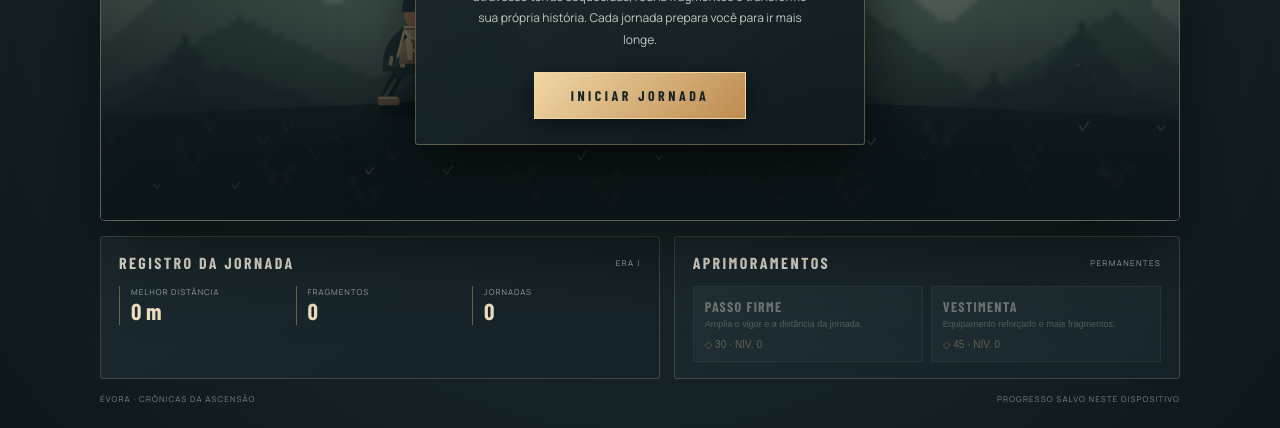
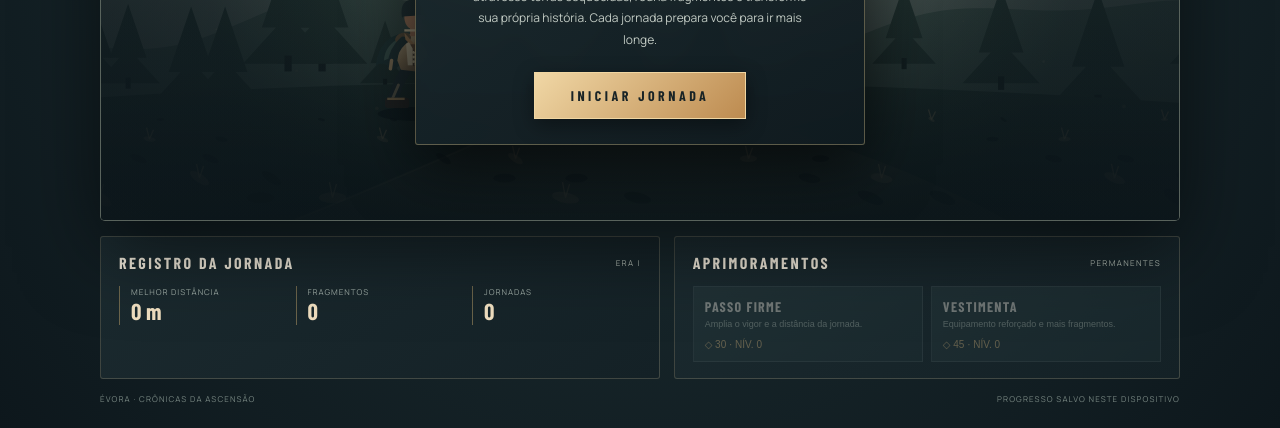
Before and after one commit to Guto157/evora-game, a plain HTML site: page index.html in a window 1280 px wide. Shown: the part 409-837 px from the top of the page. Drawn offline with nearby package versions, Linux system fonts and the light colour scheme; a web font is replaced by a local one.

Commit message:
Upgrade ÉVORA character and layered world rendering

```diff
--- a/index.html
+++ b/index.html
@@ -47,67 +47,77 @@ function ridge(y,a,seed,color,scroll){x.beginPath();x.moveTo(0,H);for(let px=0;p
 function pine(px,py,s,color){x.fillStyle=color;x.beginPath();x.moveTo(px,py-s*2.5);x.lineTo(px-s*.58,py-s*.8);x.lineTo(px-s*.27,py-s*.8);x.lineTo(px-s,py);x.lineTo(px+s,py);x.lineTo(px+s*.27,py-s*.8);x.lineTo(px+s*.58,py-s*.8);x.closePath();x.fill();x.fillStyle='#202f2d';x.fillRect(px-s*.08,py-s*.18,s*.16,s*.35)}
 function ruin(px,py,s,col){x.fillStyle=col;x.fillRect(px-s*.42,py-s*1.7,s*.84,s*1.7);x.fillRect(px-s*.57,py-s*1.82,s*1.14,s*.2);x.fillStyle='#ffffff13';x.fillRect(px-s*.28,py-s*1.48,s*.13,s*1.1);x.fillRect(px+s*.13,py-s*1.48,s*.13,s*1.1)}
 function drawRunner(px,py,t){
-let run=active?Math.sin(t*.018):Math.sin(t*.002),lift=active?Math.abs(Math.sin(t*.018))*4:0;
-x.save();x.translate(px,py+lift);x.scale(1.22,1.22);
-// sombra projetada
-x.fillStyle='#081114aa';x.beginPath();x.ellipse(3,6,31,7,0,0,Math.PI*2);x.fill();
-// pernas articuladas e botas
-x.lineCap='round';x.lineJoin='round';
-x.strokeStyle='#18272a';x.lineWidth=9;
-x.beginPath();x.moveTo(-5,-34);x.lineTo(-11+run*9,-18);x.lineTo(-16+run*14,-2);x.moveTo(5,-34);x.lineTo(12-run*9,-18);x.lineTo(18-run*14,-2);x.stroke();
-x.strokeStyle='#52605a';x.lineWidth=3;
-x.beginPath();x.moveTo(-10+run*9,-19);x.lineTo(-16+run*14,-5);x.moveTo(12-run*9,-19);x.lineTo(18-run*14,-5);x.stroke();
-x.fillStyle='#a98054';x.beginPath();x.roundRect(-22+run*14,-5,18,7,2);x.roundRect(12-run*14,-5,19,7,2);x.fill();
-x.fillStyle='#e0c18b';x.fillRect(-21+run*14,-5,15,2);x.fillRect(13-run*14,-5,15,2);
-// capa posterior, com movimento
-x.fillStyle='#243b3b';x.beginPath();x.moveTo(-9,-61);x.quadraticCurveTo(-27,-50,-25,-25);x.quadraticCurveTo(-18,-28,-12,-20);x.lineTo(10,-26);x.quadraticCurveTo(21,-46,12,-61);x.closePath();x.fill();
-x.fillStyle='#3b5550';x.beginPath();x.moveTo(-11,-57);x.quadraticCurveTo(-19,-42,-18,-29);x.lineTo(-11,-31);x.lineTo(-5,-54);x.closePath();x.fill();
-// mochila e fivelas
-x.fillStyle='#70583e';x.beginPath();x.roundRect(8,-62,13,27,4);x.fill();
-x.fillStyle='#b38b58';x.fillRect(10,-57,9,3);x.fillRect(10,-43,9,3);
-x.fillStyle='#263c3b';x.beginPath();x.moveTo(-10,-62);x.lineTo(10,-62);x.lineTo(13,-34);x.lineTo(-11,-32);x.closePath();x.fill();
-// casaco em camadas
-let coat=x.createLinearGradient(-12,-60,13,-30);coat.addColorStop(0,'#d1b58a');coat.addColorStop(.55,'#a88a63');coat.addColorStop(1,'#765f48');
-x.fillStyle=coat;x.beginPath();x.moveTo(-9,-60);x.lineTo(9,-60);x.lineTo(13,-32);x.lineTo(-12,-32);x.closePath();x.fill();
-x.fillStyle='#e0c99e';x.beginPath();x.moveTo(-7,-58);x.lineTo(0,-49);x.lineTo(7,-58);x.lineTo(5,-35);x.lineTo(-5,-35);x.closePath();x.fill();
-x.strokeStyle='#594b3c';x.lineWidth=1.5;x.beginPath();x.moveTo(0,-48);x.lineTo(0,-35);x.stroke();
-x.fillStyle='#d7bd8e';x.beginPath();x.arc(0,-43,1.5,0,Math.PI*2);x.fill();
-// braços e luvas
-x.strokeStyle='#263a3a';x.lineWidth=7;x.beginPath();x.moveTo(-8,-56);x.quadraticCurveTo(-17,-48,-19,-35);x.moveTo(9,-56);x.quadraticCurveTo(17,-48,18,-37);x.stroke();
-x.strokeStyle='#c4a477';x.lineWidth=3;x.beginPath();x.moveTo(-18,-37);x.lineTo(-19,-32);x.moveTo(18,-39);x.lineTo(19,-34);x.stroke();
-// gola e cachecol
-x.fillStyle='#e0c99e';x.beginPath();x.moveTo(-8,-61);x.lineTo(0,-53);x.lineTo(9,-61);x.lineTo(6,-56);x.lineTo(0,-50);x.lineTo(-7,-56);x.closePath();x.fill();
-x.fillStyle='#8e6849';x.beginPath();x.moveTo(-3,-52);x.lineTo(4,-52);x.lineTo(8,-39);x.lineTo(2,-42);x.closePath();x.fill();
-// cabeça, perfil e cabelo sob capuz
-x.fillStyle='#b9825f';x.beginPath();x.ellipse(1,-72,9,11,-.08,0,Math.PI*2);x.fill();
-x.fillStyle='#26383a';x.beginPath();x.moveTo(-9,-73);x.quadraticCurveTo(-11,-89,2,-88);x.quadraticCurveTo(13,-87,12,-73);x.lineTo(7,-75);x.lineTo(-9,-74);x.closePath();x.fill();
-x.fillStyle='#17282c';x.beginPath();x.moveTo(7,-72);x.lineTo(12,-69);x.lineTo(7,-67);x.closePath();x.fill();
-x.fillStyle='#e4c18f';x.fillRect(-8,-63,17,2);
-// detalhes de equipamento e desgaste
-x.strokeStyle='#e0c18c';x.lineWidth=2;x.beginPath();x.moveTo(-8,-58);x.lineTo(-13,-38);x.stroke();
-x.fillStyle='#d4b27c';x.fillRect(-11,-32,4,3);x.fillRect(8,-32,4,3);
-if(save.gear>0){x.strokeStyle='#d9c28f';x.lineWidth=3;x.beginPath();x.moveTo(-11,-58);x.lineTo(-16,-37);x.stroke();x.fillStyle='#c5a36e';x.fillRect(10,-53,8,13)}
-if(save.gear>2){x.strokeStyle='#e5d0a0';x.lineWidth=2;x.beginPath();x.arc(0,-46,19,-.9,.85);x.stroke()}
-x.restore();
+ const phase=active?t*.018:Math.sin(t*.001)*.12, stride=Math.sin(phase), lift=Math.abs(Math.cos(phase))*3;
+ x.save();x.translate(px,py+lift);x.scale(1.16,1.16);
+ // ground contact
+ x.fillStyle='#08111699';x.beginPath();x.ellipse(0,7,31,6,0,0,Math.PI*2);x.fill();
+ // trailing scarf and travel cloak
+ x.fillStyle='#263d3b';x.beginPath();x.moveTo(-8,-63);x.quadraticCurveTo(-30,-59,-32+stride*5,-35);x.quadraticCurveTo(-24,-39,-18,-30);x.lineTo(-7,-39);x.closePath();x.fill();
+ x.fillStyle='#49645a';x.beginPath();x.moveTo(-11,-59);x.quadraticCurveTo(-25,-52,-25+stride*5,-39);x.lineTo(-18,-42);x.lineTo(-8,-54);x.closePath();x.fill();
+ // legs, articulated trousers
+ x.lineCap='round';x.lineJoin='round';x.strokeStyle='#273438';x.lineWidth=9;
+ x.beginPath();x.moveTo(-5,-34);x.lineTo(-12+stride*9,-19);x.lineTo(-17+stride*15,-3);x.moveTo(5,-34);x.lineTo(12-stride*9,-19);x.lineTo(18-stride*15,-3);x.stroke();
+ x.strokeStyle='#8b8068';x.lineWidth=2.4;x.beginPath();x.moveTo(-12+stride*9,-18);x.lineTo(-17+stride*15,-5);x.moveTo(12-stride*9,-18);x.lineTo(18-stride*15,-5);x.stroke();
+ // leather boots
+ x.fillStyle='#392f29';x.beginPath();x.roundRect(-23+stride*15,-7,21,9,3);x.roundRect(11-stride*15,-7,22,9,3);x.fill();
+ x.fillStyle='#c29a65';x.fillRect(-21+stride*15,-7,15,2);x.fillRect(13-stride*15,-7,15,2);
+ // pack silhouette
+ x.fillStyle='#5c4935';x.beginPath();x.roundRect(7,-65,16,30,5);x.fill();
+ x.fillStyle='#c5a06b';x.fillRect(10,-59,10,3);x.fillRect(10,-43,10,3);
+ // torso layered leather tunic
+ const tunic=x.createLinearGradient(-13,-62,15,-30);tunic.addColorStop(0,'#d8c29b');tunic.addColorStop(.48,'#a98a61');tunic.addColorStop(1,'#66533e');
+ x.fillStyle=tunic;x.beginPath();x.moveTo(-10,-62);x.lineTo(9,-62);x.lineTo(14,-34);x.lineTo(8,-29);x.lineTo(-11,-31);x.lineTo(-14,-39);x.closePath();x.fill();
+ x.fillStyle='#e2d0aa';x.beginPath();x.moveTo(-7,-59);x.lineTo(0,-51);x.lineTo(7,-59);x.lineTo(4,-35);x.lineTo(-5,-35);x.closePath();x.fill();
+ x.strokeStyle='#594633';x.lineWidth=1.6;x.beginPath();x.moveTo(0,-49);x.lineTo(0,-35);x.stroke();
+ for(let yy=-46;yy<=-38;yy+=4){x.fillStyle='#e8d4a7';x.beginPath();x.arc(0,yy,1.2,0,Math.PI*2);x.fill()}
+ // shoulder guards and bracers
+ x.fillStyle='#6c5940';x.beginPath();x.ellipse(-9,-58,7,5,-.3,0,Math.PI*2);x.ellipse(9,-58,7,5,.3,0,Math.PI*2);x.fill();
+ x.strokeStyle='#273b3b';x.lineWidth=7;x.beginPath();x.moveTo(-9,-56);x.quadraticCurveTo(-18,-48,-19,-35);x.moveTo(9,-56);x.quadraticCurveTo(17,-48,19,-36);x.stroke();
+ x.strokeStyle='#c4a477';x.lineWidth=3;x.beginPath();x.moveTo(-19,-39);x.lineTo(-20,-32);x.moveTo(19,-40);x.lineTo(20,-33);x.stroke();
+ // scarf and collar
+ x.fillStyle='#b78b5c';x.beginPath();x.moveTo(-8,-63);x.lineTo(0,-54);x.lineTo(9,-63);x.lineTo(6,-57);x.lineTo(0,-51);x.lineTo(-7,-57);x.closePath();x.fill();
+ x.fillStyle='#76563c';x.beginPath();x.moveTo(-3,-53);x.lineTo(4,-53);x.lineTo(10,-40);x.lineTo(3,-43);x.closePath();x.fill();
+ // neck, head and hood
+ x.fillStyle='#b98260';x.fillRect(-3,-67,7,7);
+ x.fillStyle='#bd8865';x.beginPath();x.ellipse(1,-76,9,11,-.1,0,Math.PI*2);x.fill();
+ x.fillStyle='#263638';x.beginPath();x.moveTo(-10,-76);x.quadraticCurveTo(-13,-92,2,-92);x.quadraticCurveTo(14,-91,12,-76);x.lineTo(7,-78);x.lineTo(-9,-77);x.closePath();x.fill();
+ x.fillStyle='#17282c';x.beginPath();x.moveTo(7,-75);x.lineTo(13,-72);x.lineTo(7,-70);x.closePath();x.fill();
+ x.fillStyle='#ead3a9';x.fillRect(-8,-66,17,2);
+ // equipment visibly improves
+ if(save.gear>0){x.strokeStyle='#e0c68f';x.lineWidth=3;x.beginPath();x.moveTo(-12,-59);x.lineTo(-17,-37);x.stroke();x.fillStyle='#c5a36e';x.fillRect(10,-54,9,14);x.fillStyle='#e4c58e';x.fillRect(12,-52,5,3)}
+ if(save.gear>2){x.strokeStyle='#e8d7ad';x.lineWidth=2.5;x.beginPath();x.arc(0,-46,19,-.9,.85);x.stroke();x.fillStyle='#d9bd83';x.beginPath();x.arc(0,-46,3,0,Math.PI*2);x.fill()}
+ if(save.gear>4){x.fillStyle='#d5c29a';x.beginPath();x.moveTo(-9,-61);x.lineTo(-14,-70);x.lineTo(-4,-66);x.closePath();x.fill();x.beginPath();x.moveTo(9,-61);x.lineTo(14,-70);x.lineTo(4,-66);x.closePath();x.fill()}
+ x.restore();
 }
+
 function draw(t){
  if(!W||!H)return;
  const ei=eraAt(save.total+dist),e=eras[ei],scroll=active?dist:ambient,im=eraImages[ei];
  if(im&&im.complete&&im.naturalWidth){x.imageSmoothingEnabled=true;x.imageSmoothingQuality='high';x.drawImage(im,0,0,W,H)}
  else {const bg=x.createLinearGradient(0,0,0,H);bg.addColorStop(0,e.sky[0]);bg.addColorStop(1,e.sky[1]);x.fillStyle=bg;x.fillRect(0,0,W,H)}
- // vinheta cinematográfica e profundidade atmosférica
- const vignette=x.createLinearGradient(0,0,0,H);vignette.addColorStop(0,'#07121922');vignette.addColorStop(.62,'#07121900');vignette.addColorStop(1,'#07121988');x.fillStyle=vignette;x.fillRect(0,0,W,H);
- const horizon=x.createLinearGradient(0,H*.58,0,H*.9);horizon.addColorStop(0,'#ffffff00');horizon.addColorStop(1,'#0a171a66');x.fillStyle=horizon.fillStyle||horizon;x.fillRect(0,H*.58,W,H*.32);
- // trilha e pedras em primeiro plano com movimento contínuo
- x.fillStyle='#111f20aa';x.beginPath();x.moveTo(0,H*.82);x.quadraticCurveTo(W*.46,H*.75,W,H*.82);x.lineTo(W,H);x.lineTo(0,H);x.closePath();x.fill();
- for(let i=0;i<34;i++){
-  const px=((i*53-scroll*.88)%(W+60)+W+60)%(W+60)-30,py=H*.84+(i%5)*H*.026;
-  x.strokeStyle=i%4===0?e.accent+'bb':'#d8c7a044';x.lineWidth=i%4===0?1.7:1;
-  x.beginPath();x.moveTo(px,py);x.lineTo(px-3-(i%4),py-5-(i%4)*2);x.moveTo(px,py);x.lineTo(px+4+(i%3),py-5-(i%3)*2);x.stroke();
-  if(i%6===0){x.fillStyle='#0d191aaa';x.beginPath();x.ellipse(px+8,py+2,7,3,0,0,Math.PI*2);x.fill()}
- }
- // partículas de luz e poeira
- for(let i=0;i<18;i++){const px=((i*91-scroll*.16)%(W+30)+W+30)%(W+30)-15,py=H*(.25+(i%6)*.095);x.fillStyle=e.accent;x.globalAlpha=.14+(i%4)*.07;x.beginPath();x.arc(px,py+Math.sin(t*.001+i)*5,1+(i%2)*.6,0,Math.PI*2);x.fill()}x.globalAlpha=1;
+ // cinematic atmosphere, sun glow and distant silhouettes
+ const glow=x.createRadialGradient(W*.76,H*.28,2,W*.76,H*.28,H*.55);glow.addColorStop(0,e.sun+'55');glow.addColorStop(1,e.sun+'00');x.fillStyle=glow;x.fillRect(0,0,W,H);
+ const haze=x.createLinearGradient(0,H*.36,0,H*.78);haze.addColorStop(0,'#ffffff00');haze.addColorStop(.5,'#e7d8bf18');haze.addColorStop(1,'#08141788');x.fillStyle=haze;x.fillRect(0,0,W,H);
+ // distant mountain range
+ x.fillStyle=e.far;x.beginPath();x.moveTo(0,H*.69);
+ for(let p=0;p<=W+10;p+=10){let yy=H*(.52+Math.sin((p+scroll*.025)*.004+ei)*.075+Math.sin(p*.013)*.018);x.lineTo(p,yy)}
+ x.lineTo(W,H);x.lineTo(0,H);x.closePath();x.fill();
+ // mountain ridges with lit edges
+ x.strokeStyle='#e6d7bd44';x.lineWidth=2;x.beginPath();for(let p=0;p<=W;p+=12){let yy=H*(.52+Math.sin((p+scroll*.025)*.004+ei)*.075+Math.sin(p*.013)*.018);if(p===0)x.moveTo(p,yy);else x.lineTo(p,yy)}x.stroke();
+ // middle forest / rock columns
+ x.fillStyle=e.mid;x.beginPath();x.moveTo(0,H*.75);for(let p=0;p<=W+10;p+=8)x.lineTo(p,H*(.65+Math.sin((p+scroll*.09)*.009+2)*.045+Math.sin(p*.021)*.018));x.lineTo(W,H);x.lineTo(0,H);x.closePath();x.fill();
+ for(let i=0;i<17;i++){let px=((i*97-scroll*.18)%(W+120)+W+120)%(W+120)-60,base=H*(.72+(i%3)*.035),s=H*(.045+(i%4)*.012);if(ei===1||ei===3){x.fillStyle=e.near;x.beginPath();x.moveTo(px-s,base);x.lineTo(px-s*.6,base-s*2);x.lineTo(px+s*.3,base-s*2.3);x.lineTo(px+s,base);x.fill()}else{pine(px,base,s,e.near)}}
+ // foreground terrain with perspective trail
+ const ground=x.createLinearGradient(0,H*.75,0,H);ground.addColorStop(0,e.near);ground.addColorStop(1,e.ground);x.fillStyle=ground;x.beginPath();x.moveTo(0,H*.78);x.quadraticCurveTo(W*.48,H*.72,W,H*.79);x.lineTo(W,H);x.lineTo(0,H);x.closePath();x.fill();
+ // winding trail gives depth
+ x.fillStyle='#b7a08024';x.beginPath();x.moveTo(W*.18,H);x.quadraticCurveTo(W*.42,H*.81,W*.44,H*.77);x.quadraticCurveTo(W*.66,H*.81,W*.84,H);x.closePath();x.fill();
+ x.strokeStyle='#d5c29a35';x.lineWidth=2;x.beginPath();x.moveTo(W*.18,H);x.quadraticCurveTo(W*.42,H*.81,W*.44,H*.77);x.stroke();
+ // foreground stones and grasses move past the traveler
+ for(let i=0;i<42;i++){let px=((i*61-scroll*.9)%(W+70)+W+70)%(W+70)-35,py=H*(.82+(i%5)*.035),s=2+(i%5)*1.4;x.fillStyle=i%3===0?'#c9b28a55':'#0b171b88';x.beginPath();x.ellipse(px,py,s*1.8,s*.7,(i%4)*.2,0,Math.PI*2);x.fill();if(i%3===0){x.strokeStyle=e.accent+'99';x.lineWidth=1.3;x.beginPath();x.moveTo(px,py);x.lineTo(px-3,py-8-s);x.moveTo(px,py);x.lineTo(px+4,py-6-s);x.stroke()}}
+ // drifting embers / dust, layered at different speeds
+ for(let i=0;i<30;i++){let px=((i*83-scroll*(.12+(i%3)*.05))%(W+30)+W+30)%(W+30)-15,py=H*(.2+(i%9)*.075)+Math.sin(t*.001+i)*5;x.globalAlpha=.12+(i%4)*.055;x.fillStyle=i%5===0?'#fff0c8':e.accent;x.beginPath();x.arc(px,py,.8+(i%3)*.55,0,Math.PI*2);x.fill()}x.globalAlpha=1;
+ // subtle cinematic edge shade
+ const edge=x.createRadialGradient(W*.5,H*.48,H*.18,W*.5,H*.48,H*.78);edge.addColorStop(0,'#00000000');edge.addColorStop(1,'#07101488');x.fillStyle=edge;x.fillRect(0,0,W,H);
  drawRunner(W*.29,H*.79,t);
 }function update(){let ei=eraAt(save.total);$('best').textContent=save.best+' m';$('bank').textContent=save.bank;$('runs').textContent=save.runs;$('bestEra').textContent='ERA '+['I','II','III','IV','V'][ei];let a=30+save.boot*25,b=45+save.gear*35;$('bootCost').textContent='◇ '+a+' · NÍV. '+save.boot;$('gearCost').textContent='◇ '+b+' · NÍV. '+save.gear;$('uBoot').disabled=save.bank<a;$('uGear').disabled=save.bank<b;$('eraLabel').textContent='ERA '+['I','II','III','IV','V'][ei]+' · '+eras[ei].name}
 function start(){if(active)return;active=true;dist=0;loot=0;last=performance.now();$('overlay').classList.add('hidden');$('hud').classList.remove('hidden');$('progress').classList.remove('hidden');raf=requestAnimationFrame(frame)}
```
